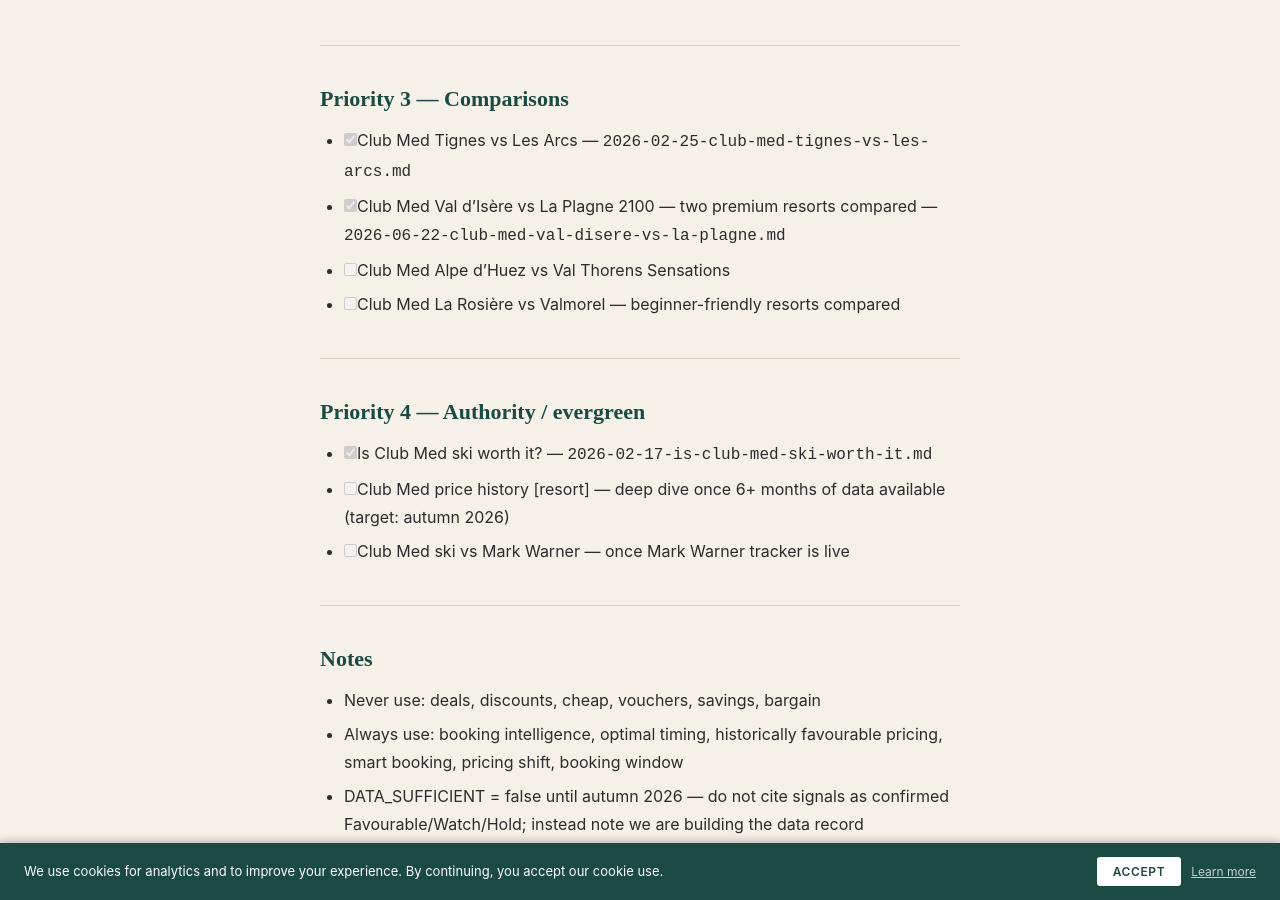
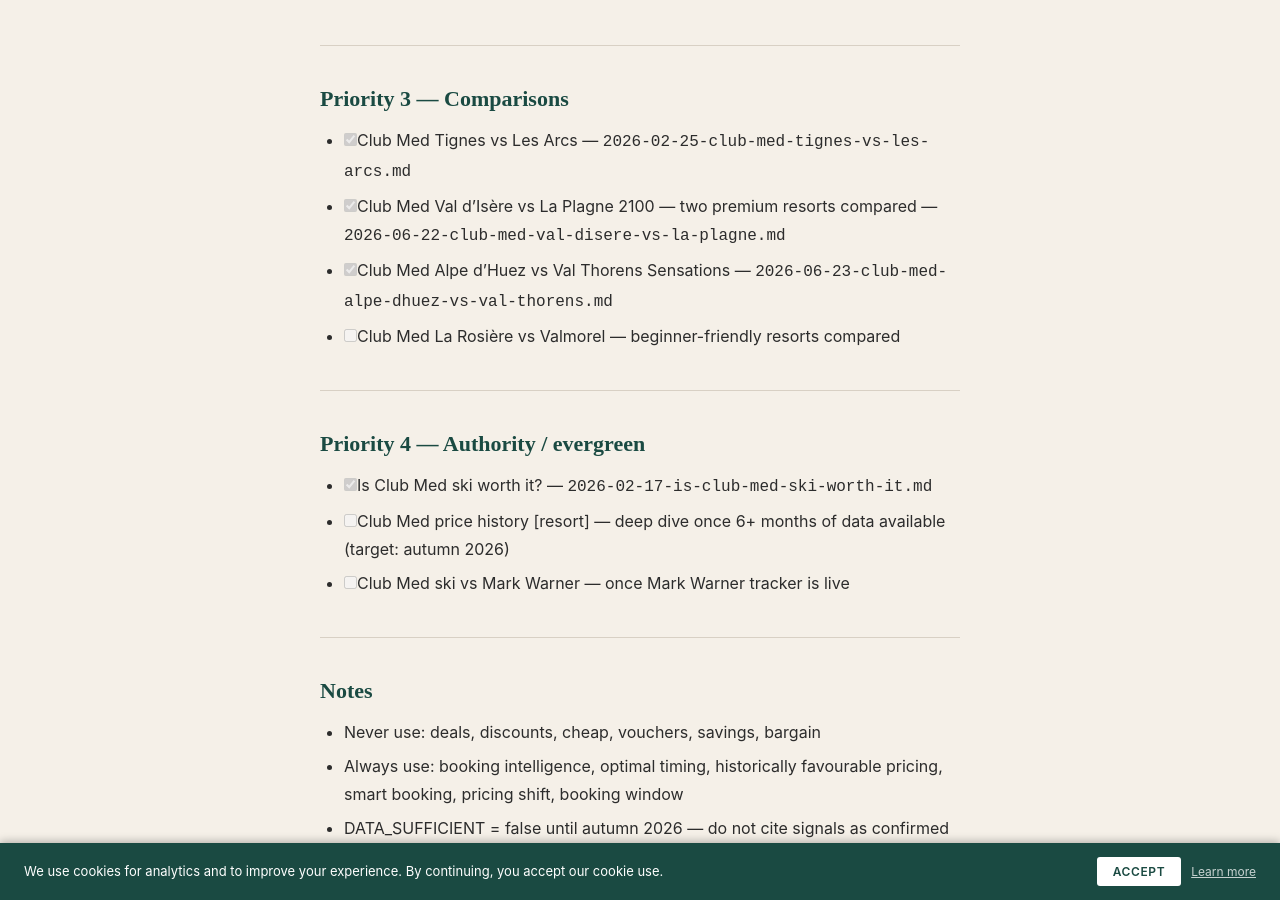
Before and after one commit to 215781/booking-window, a Jekyll site: the page built from CONTENT_QUEUE.md, in a window 1280 px wide and 900 px high, scrolled down 1549 px. Built offline with Jekyll 4.4.1, drawn with Linux system fonts in a browser that asks for light colours; some web fonts are replaced; our own code applies the rules of GitHub Pages for plain Markdown files.

Commit message:
content: publish Club Med Alpe d'Huez vs Val Thorens Sensations comparison

```diff
--- a/CONTENT_QUEUE.md
+++ b/CONTENT_QUEUE.md
@@ -33,7 +33,7 @@
 
 - [x] Club Med Tignes vs Les Arcs — `2026-02-25-club-med-tignes-vs-les-arcs.md`
 - [x] Club Med Val d'Isère vs La Plagne 2100 — two premium resorts compared — `2026-06-22-club-med-val-disere-vs-la-plagne.md`
-- [ ] Club Med Alpe d'Huez vs Val Thorens Sensations
+- [x] Club Med Alpe d'Huez vs Val Thorens Sensations — `2026-06-23-club-med-alpe-dhuez-vs-val-thorens.md`
 - [ ] Club Med La Rosière vs Valmorel — beginner-friendly resorts compared
 
 ---
--- a/sitemap.xml
+++ b/sitemap.xml
@@ -134,4 +134,10 @@
     <changefreq>monthly</changefreq>
     <priority>0.7</priority>
   </url>
+  <url>
+    <loc>https://whentobook.co.uk/blog/club-med-alpe-dhuez-vs-val-thorens/</loc>
+    <lastmod>2026-06-23</lastmod>
+    <changefreq>monthly</changefreq>
+    <priority>0.7</priority>
+  </url>
 </urlset>
```
Also changed, not shown: _posts/2026-06-23-club-med-alpe-dhuez-vs-val-thorens.md (added, +97 -0 lines).
